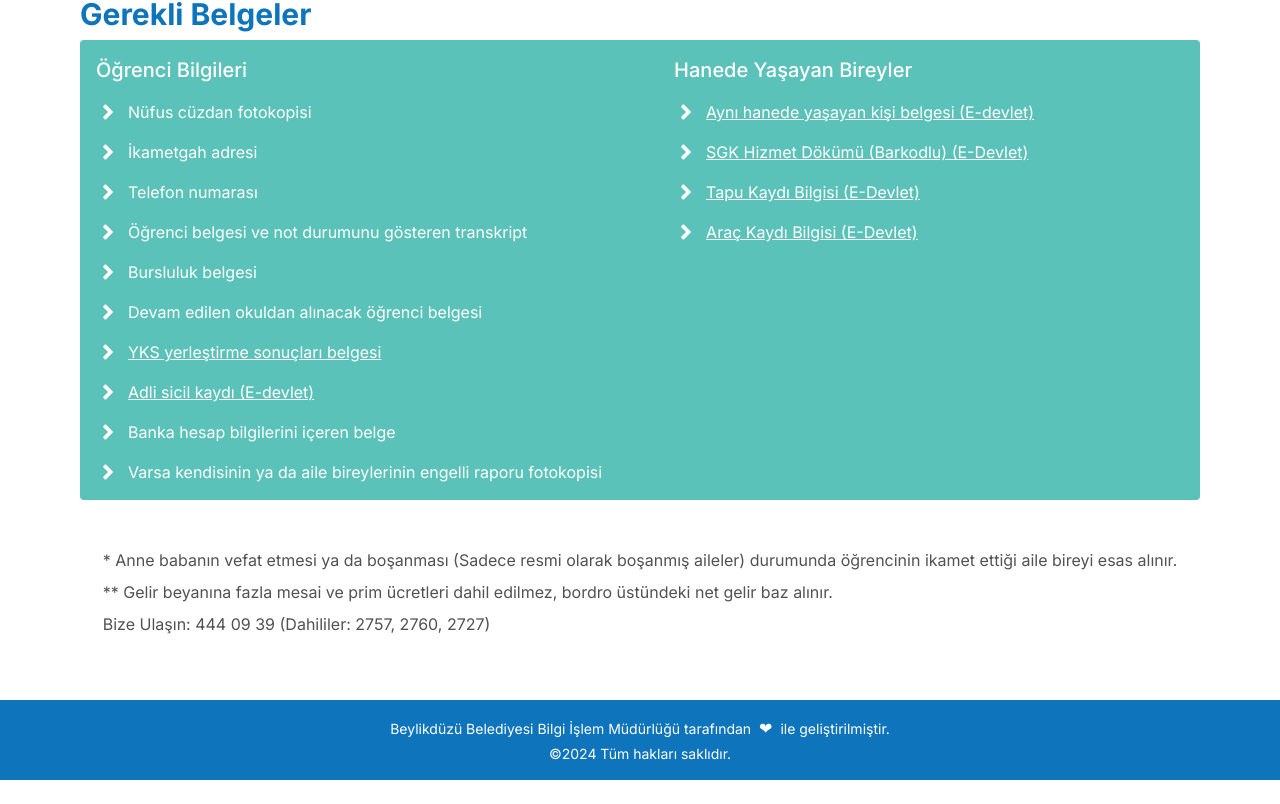
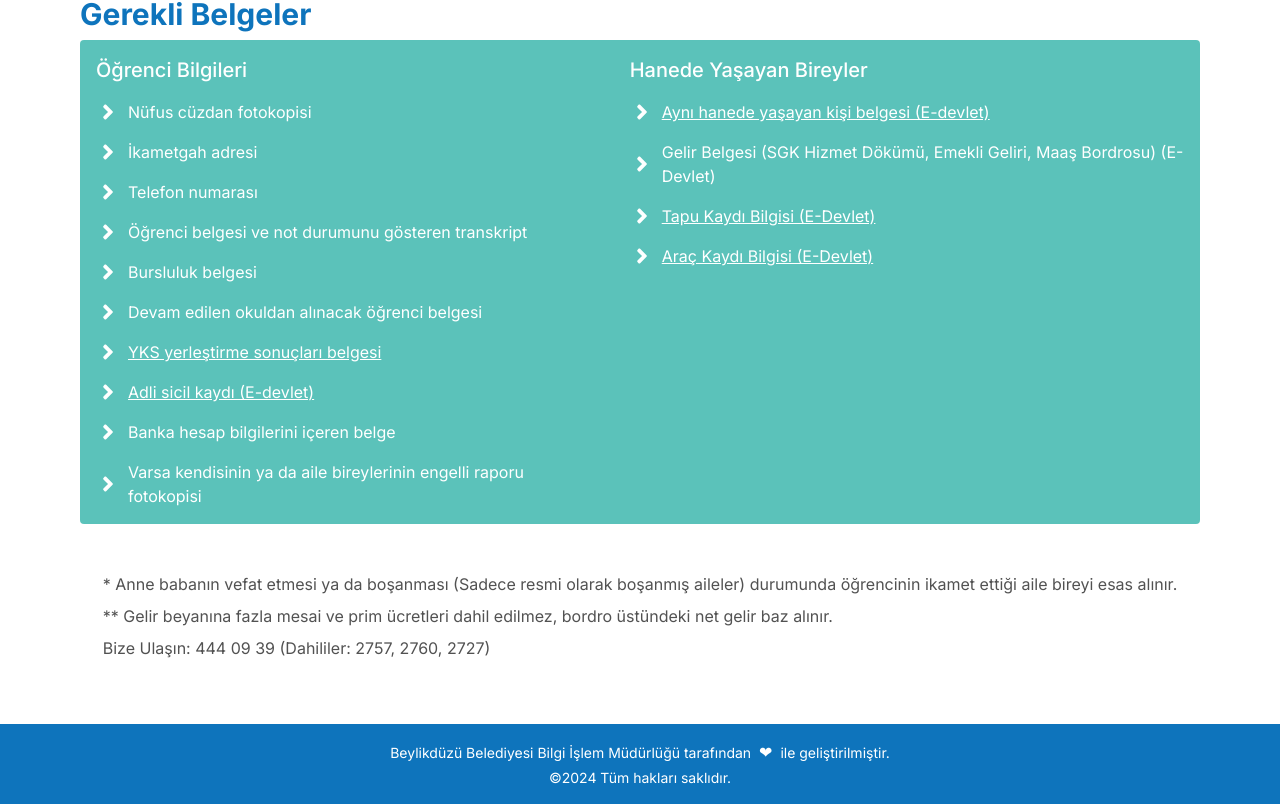
Before and after one commit to esrasevinc/beylikduzu-burs, a Next.js app: page / in a window 1280 px wide. Shown: the part 1550-2354 px from the top of the page. Before the commit the page ends 2330 px from the top, so only its background shows below. Built offline with nearby package versions, Linux system fonts and the light colour scheme.

Commit message:
gelir belgesi yazısı degistirildi

```diff
--- a/app/_components/BasvuruSartlari.tsx
+++ b/app/_components/BasvuruSartlari.tsx
@@ -311,13 +311,9 @@ const BasvuruSartlari = () => {
                 <span>
                   <FaAngleRight className="w-6 h-6" />
                 </span>
-                <Link
-                  href="https://www.turkiye.gov.tr/sgk-tescil-ve-hizmet-dokumu"
-                  target={"_blank"}
-                  className="underline"
-                >
-                  SGK Hizmet Dökümü (Barkodlu) (E-Devlet)
-                </Link>
+                <p>
+                  Gelir Belgesi (SGK Hizmet Dökümü, Emekli Geliri, Maaş Bordrosu) (E-Devlet)
+                </p>
               </div>
               <div className="flex items-center justify-center text-white gap-2">
                 <span>
--- a/app/_components/SartlarveGerekliBelgeler.tsx
+++ b/app/_components/SartlarveGerekliBelgeler.tsx
@@ -102,7 +102,7 @@ const SartlarveGerekliBelgeler = () => {
         </div>
         <div className='flex items-center justify-center text-white gap-2'>
             <span><FaAngleRight className='w-6 h-6'/></span>
-            <Link href="https://www.turkiye.gov.tr/sgk-tescil-ve-hizmet-dokumu" target={'_blank'} className='underline'>SGK Hizmet Dökümü (Barkodlu) (E-Devlet)</Link>
+            <p>Gelir Belgesi (SGK Hizmet Dökümü, Emekli Geliri, Maaş Bordrosu) (E-Devlet)</p>
         </div>
         <div className='flex items-center justify-center text-white gap-2'>
             <span><FaAngleRight className='w-6 h-6'/></span>
```
